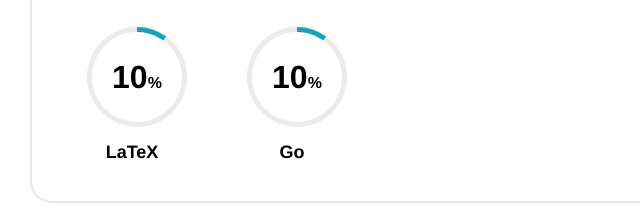
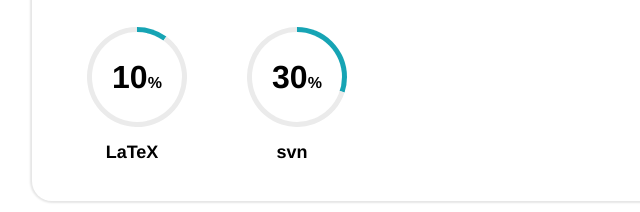
Before and after one commit to n-kishi108/about-nori, a plain HTML site: page index.html in a window 1280 px wide. Shown: the part 3942-4154 px from the top of the page, 108-748 px from the left. Drawn offline with Linux system fonts and the light colour scheme.

Commit message:
微修正

```diff
--- a/index.html
+++ b/index.html
@@ -738,13 +738,13 @@
 								<div class="my-donuts">
 									<div class="graph_box">
 										<div class="graph_box_wrap white">
-											<canvas width="100" height="100" class="match_graph" data-percent="10"></canvas>
+											<canvas width="100" height="100" class="match_graph" data-percent="30"></canvas>
 											<div class="graph_box_percent"><span></span>%</div>
 										</div>
 									</div>
 								</div>
 								<div class="skills-text">
-									<span class="skill-name">Go</span>
+									<span class="skill-name">svn</span>
 								</div>
 							</section>
 						</li>
```
